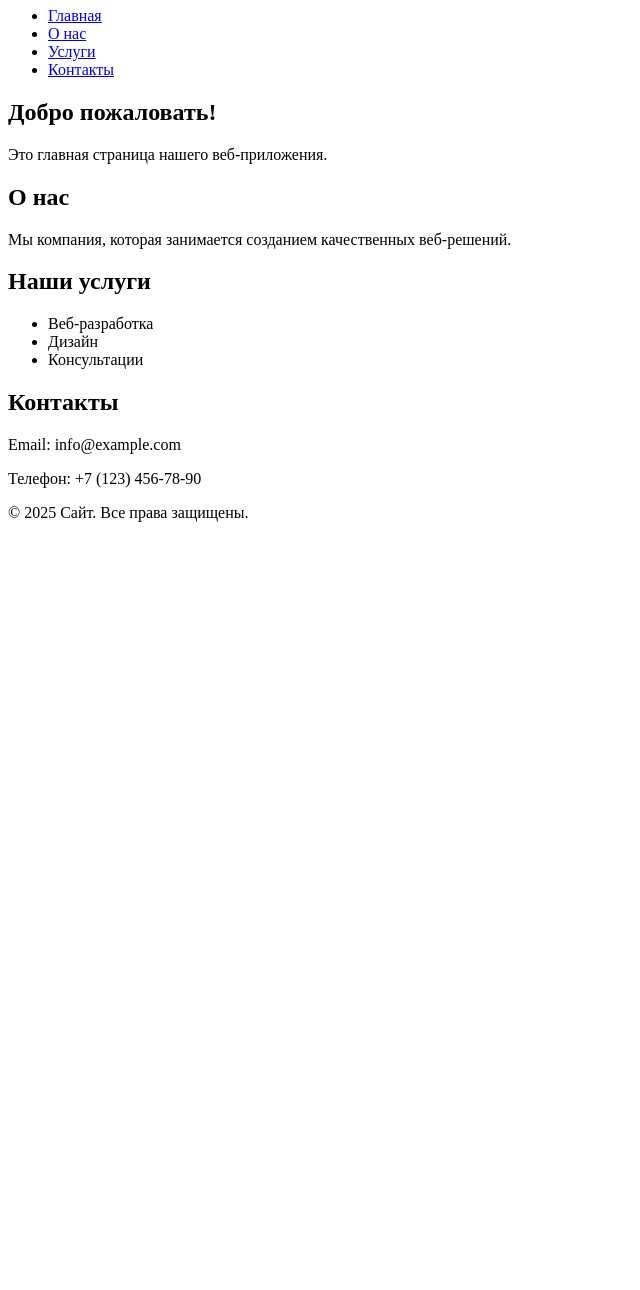
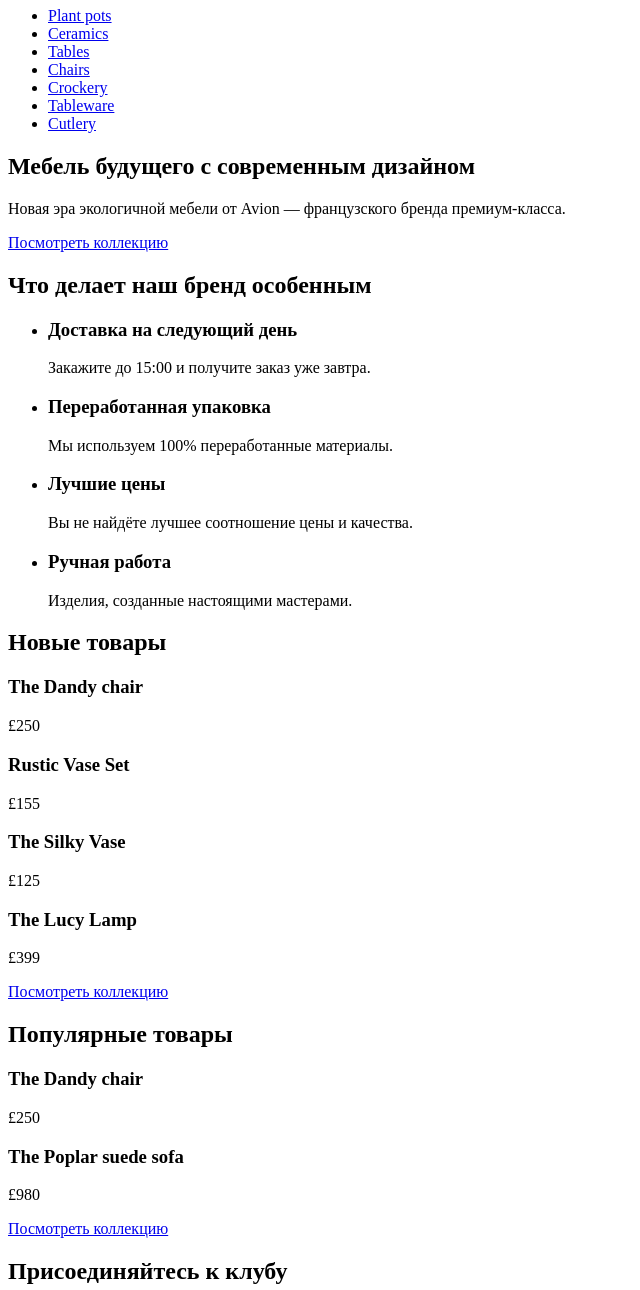
Before and after one commit to atikinvobud/dpo1, a plain HTML site: page index.html in a window 1280 px wide. Shown: the part 73-1363 px from the top of the page, without its empty margins (0-640 px from the left). Before the commit the page ends 800 px from the top, so only its background shows below. Drawn offline with Linux system fonts and the light colour scheme.

Commit message:
feat: Ready practice 2

```diff
--- a/index.html
+++ b/index.html
@@ -3,49 +3,159 @@
 <head>
   <meta charset="UTF-8">
   <meta name="viewport" content="width=device-width, initial-scale=1.0">
-    <title>Мой сайт</title>
-    <link rel="icon" href="assets\flavicon.ico" type="image/x-icon">
+  <title>Avion&nbsp;&mdash; мебель будущего</title>
+  <link rel="icon" type="image/x-icon" href="assets/Лого.png">
 </head>
 <body>
+
   <header>
     <div>
-            <h1>МойСайт</h1>
-        </div>
+      <h1>Avion</h1>
       <nav>
         <ul>
-                <li><a href="#home">Главная</a></li>
-                <li><a href="#about">О нас</a></li>
-                <li><a href="#services">Услуги</a></li>
-                <li><a href="#contact">Контакты</a></li>
+          <li><a href="#">Plant pots</a></li>
+          <li><a href="#">Ceramics</a></li>
+          <li><a href="#">Tables</a></li>
+          <li><a href="#">Chairs</a></li>
+          <li><a href="#">Crockery</a></li>
+          <li><a href="#">Tableware</a></li>
+          <li><a href="#">Cutlery</a></li>
         </ul>
       </nav>
+    </div>
   </header>
+
   <main>
-        <section id="home">
-            <h2>Добро пожаловать!</h2>
-            <p>Это главная страница нашего веб-приложения.</p>
+
+    <section>
+      <h2>Мебель будущего с&nbsp;современным дизайном</h2>
+      <p>Новая эра экологичной мебели от&nbsp;Avion&nbsp;&mdash; французского бренда премиум‑класса.</p>
+      <a href="#">Посмотреть коллекцию</a>
     </section>
-        <section id="about">
-            <h2>О нас</h2>
-            <p>Мы компания, которая занимается созданием качественных веб-решений.
-            </p>
-        </section>
-        <section id="services">
-            <h2>Наши услуги</h2>
+
+    <section>
+      <h2>Что делает наш бренд особенным</h2>
       <ul>
-                <li>Веб-разработка</li>
-                <li>Дизайн</li>
-                <li>Консультации</li>
+        <li>
+          <h3>Доставка на&nbsp;следующий день</h3>
+          <p>Закажите до&nbsp;15:00 и&nbsp;получите заказ уже завтра.</p>
+        </li>
+        <li>
+          <h3>Переработанная упаковка</h3>
+          <p>Мы&nbsp;используем 100% переработанные материалы.</p>
+        </li>
+        <li>
+          <h3>Лучшие цены</h3>
+          <p>Вы&nbsp;не&nbsp;найдёте лучшее соотношение цены и&nbsp;качества.</p>
+        </li>
+        <li>
+          <h3>Ручная работа</h3>
+          <p>Изделия, созданные настоящими мастерами.</p>
+        </li>
       </ul>
     </section>
-        <section id="contact">
-            <h2>Контакты</h2>
-            <p>Email: info@example.com</p>
-            <p>Телефон: +7 (123) 456-78-90</p>
+
+    <section>
+      <h2>Новые товары</h2>
+      <div>
+        <article>
+          <h3>The Dandy chair</h3>
+          <p>&pound;250</p>
+        </article>
+        <article>
+          <h3>Rustic Vase Set</h3>
+          <p>&pound;155</p>
+        </article>
+        <article>
+          <h3>The Silky Vase</h3>
+          <p>&pound;125</p>
+        </article>
+        <article>
+          <h3>The Lucy Lamp</h3>
+          <p>&pound;399</p>
+        </article>
+      </div>
+      <a href="#">Посмотреть коллекцию</a>
     </section>
+
+    <section>
+      <h2>Популярные товары</h2>
+      <article>
+        <h3>The Dandy chair</h3>
+        <p>&pound;250</p>
+      </article>
+      <article>
+        <h3>The Poplar suede sofa</h3>
+        <p>&pound;980</p>
+      </article>
+      <a href="#">Посмотреть коллекцию</a>
+    </section>
+
+    <section>
+      <h2>Присоединяйтесь к&nbsp;клубу</h2>
+      <p>Подпишитесь на&nbsp;рассылку и&nbsp;получайте эксклюзивные предложения.</p>
+      <form>
+        <input type="email" placeholder="your@email.com" required>
+        <button type="submit">Подписаться</button>
+      </form>
+    </section>
+
+    <section>
+      <h2>От&nbsp;студии в&nbsp;Лондоне до&nbsp;мирового бренда</h2>
+      <p>
+        Когда мы&nbsp;создавали Avion, идея была простой&nbsp;&mdash; сделать качественную мебель доступной.
+        Ручная работа и&nbsp;любовь к&nbsp;дизайну сделали наш бутик в&nbsp;Челси центром интерьерного
+        сообщества Лондона.
+      </p>
+      <a href="#">Связаться с&nbsp;нами</a>
+    </section>
+
   </main>
+
   <footer>
-        <p>&copy; 2025 Сайт. Все права защищены.</p>
+    <section>
+      <h2>Меню</h2>
+      <ul>
+        <li><a href="#">New arrivals</a></li>
+        <li><a href="#">Best sellers</a></li>
+        <li><a href="#">Recently viewed</a></li>
+        <li><a href="#">Popular this week</a></li>
+        <li><a href="#">All products</a></li>
+      </ul>
+    </section>
+
+    <section>
+      <h2>Категории</h2>
+      <ul>
+        <li>Crockery</li>
+        <li>Furniture</li>
+        <li>Homeware</li>
+        <li>Plant pots</li>
+        <li>Chairs</li>
+      </ul>
+    </section>
+
+    <section>
+      <h2>Компания</h2>
+      <ul>
+        <li><a href="#">About us</a></li>
+        <li><a href="#">Vacancies</a></li>
+        <li><a href="#">Contact us</a></li>
+        <li><a href="#">Privacy</a></li>
+        <li><a href="#">Returns policy</a></li>
+      </ul>
+    </section>
+
+    <section>
+      <h2>Подписка</h2>
+      <form>
+        <input type="email" placeholder="your@email.com" required>
+        <button type="submit">Sign up</button>
+      </form>
+    </section>
+
+    <p>&copy;&nbsp;2022 Avion LTD</p>
   </footer>
+
 </body>
 </html>
```
Also changed, not shown: assets/fonts/Typography.png (added), assets/icons/flavicon.ico (renamed from assets/flavicon.ico), assets/icons/Лого.png (added), assets/img/Image.png (added), assets/img/Large.png (added), assets/img/Photo (1).png (added), assets/img/Photo (2).png (added), assets/img/Photo (3).png (added), assets/img/Photo.png (added), assets/img/Right Image.png (added), 1 other file. Lines whose indentation alone changed are shown as unchanged.
